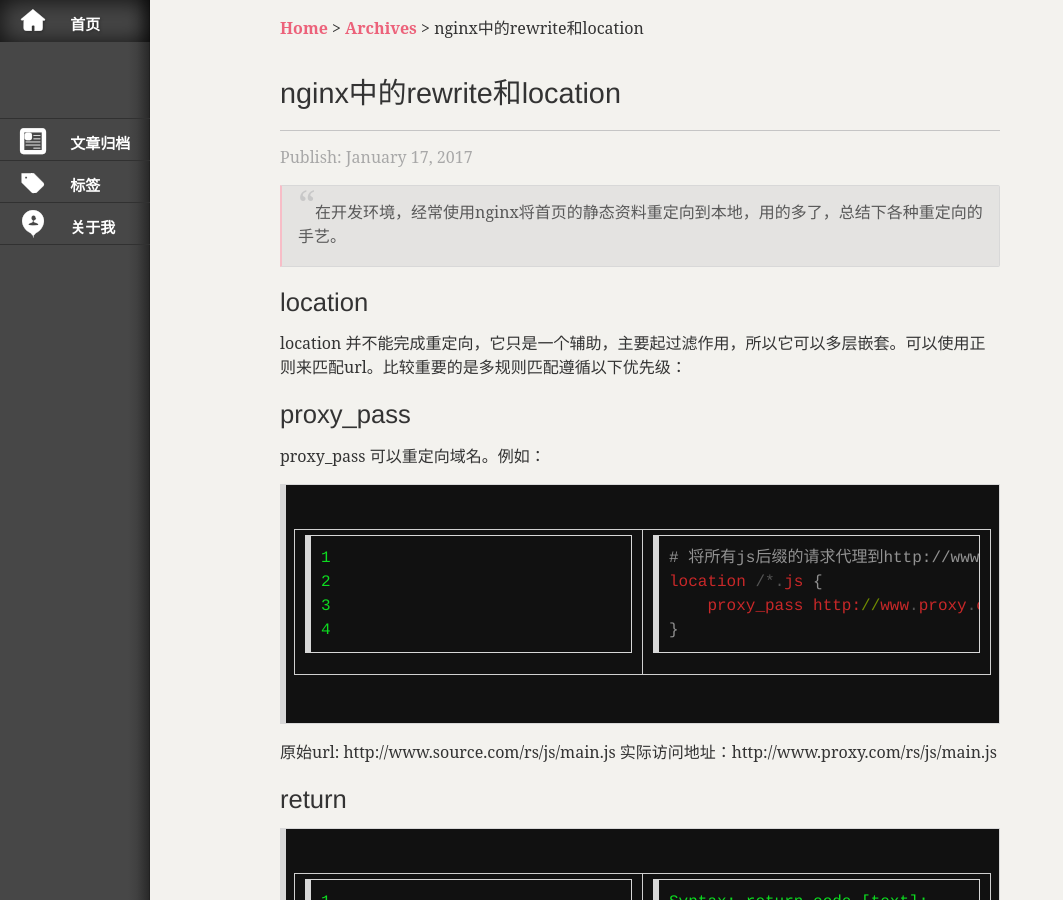
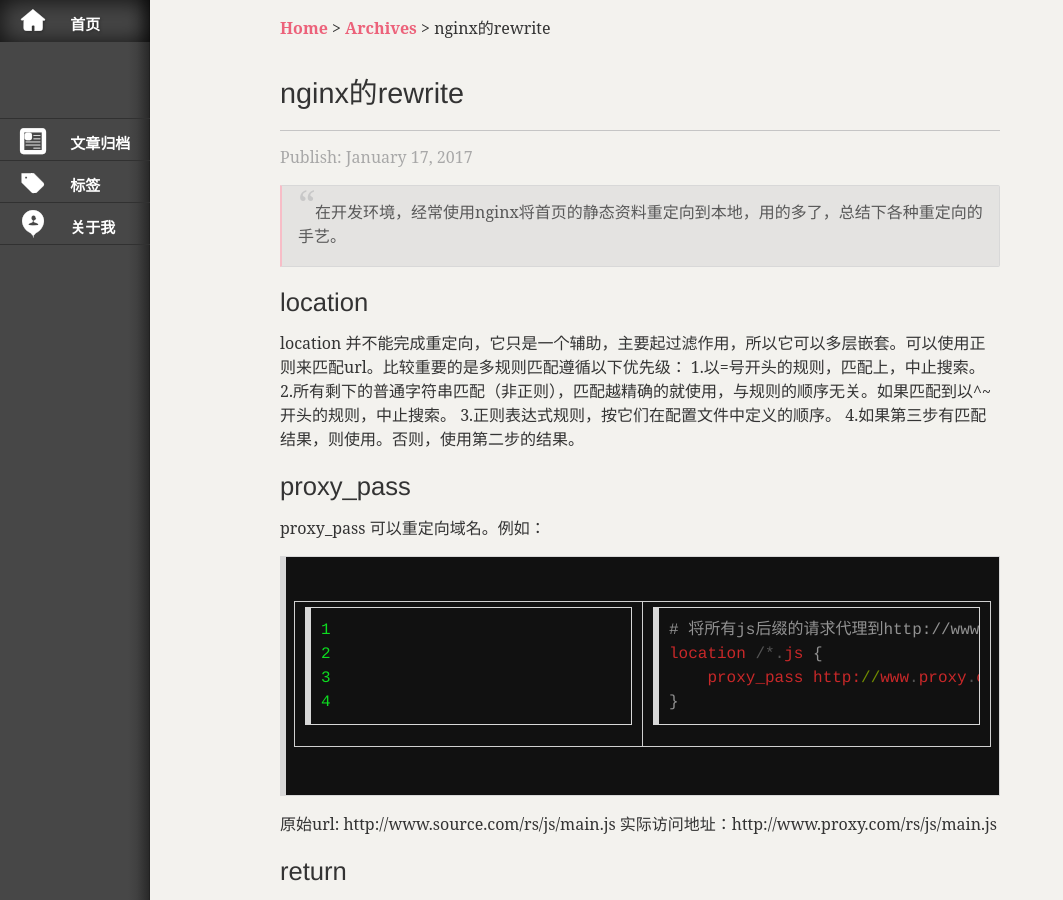
Before and after one commit to magmaliang/magmaliang.github.io, a Jekyll site: the page built from _posts/2017-01-19-nginx-rewrite.md, in a window 1280 px wide and 900 px high. Shown: the whole window, without its empty margins (0-1063 px from the left). Built offline with Jekyll 4.4.1, drawn with Linux system fonts in a browser that asks for light colours; comment, search, counter and statistics services are not loaded.

Commit message:
new post

```diff
--- a/_posts/2017-01-19-nginx-rewrite.md
+++ b/_posts/2017-01-19-nginx-rewrite.md
@@ -1,6 +1,6 @@
 ---
 layout: post
-title:  "nginx中的rewrite和location"
+title:  "nginx的rewrite"
 date:   2017-01-17
 author: 梁龙飞
 tags: 编程
@@ -10,6 +10,10 @@ tags: 编程
 
 ## location
 location 并不能完成重定向，它只是一个辅助，主要起过滤作用，所以它可以多层嵌套。可以使用正则来匹配url。比较重要的是多规则匹配遵循以下优先级：
+1.以=号开头的规则，匹配上，中止搜索。
+2.所有剩下的普通字符串匹配（非正则），匹配越精确的就使用，与规则的顺序无关。如果匹配到以^~开头的规则，中止搜索。
+3.正则表达式规则，按它们在配置文件中定义的顺序。
+4.如果第三步有匹配结果，则使用。否则，使用第二步的结果。
 
 ## proxy_pass
 proxy_pass 可以重定向域名。例如：
```
Also changed, not shown: _posts/2017-01-20-hard-or-soft.md (deleted, +0 -9 lines), _posts/2017-01-20-why-we-always-talkabout-history.md (+2 -0 lines).
